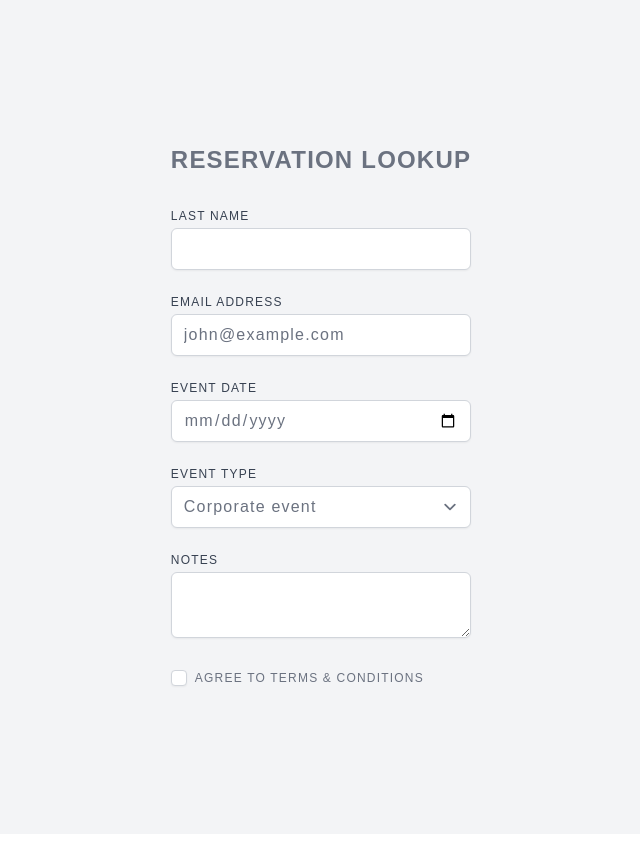
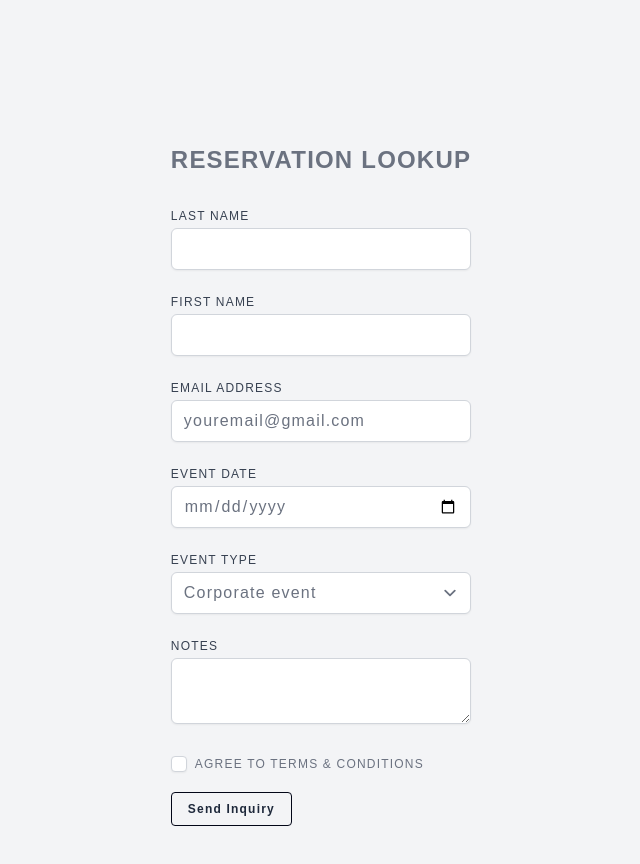
Before and after one commit to mhackersu/dbm-photography, a Next.js app: page /booking-form in a window 1280 px wide. Shown: the top 864 px of the page, without its empty margins (319-959 px from the left). Before the commit the page ends 834 px from the top, so only its background shows below. Built offline with nearby package versions, Linux system fonts and the light colour scheme.

Commit message:
elevate form

```diff
--- a/src/pages/booking-form.tsx
+++ b/src/pages/booking-form.tsx
@@ -13,8 +13,12 @@ export default function BookingForm() {
                 <input type="text" className="mt-1 block w-full rounded-md border-gray-300 shadow-sm focus:border-indigo-300 focus:ring focus:ring-indigo-200 focus:ring-opacity-50" placeholder=""></input>
               </label>
               <label className="block">
+                <span className="text-gray-700">First name</span>
+                <input type="text" className="mt-1 block w-full rounded-md border-gray-300 shadow-sm focus:border-indigo-300 focus:ring focus:ring-indigo-200 focus:ring-opacity-50" placeholder=""></input>
+              </label>
+              <label className="block">
                 <span className="text-gray-700">Email address</span>
-                <input type="email" className="mt-1 block w-full rounded-md border-gray-300 shadow-sm focus:border-indigo-300 focus:ring focus:ring-indigo-200 focus:ring-opacity-50" placeholder="john@example.com"></input>
+                <input type="email" className="mt-1 block w-full rounded-md border-gray-300 shadow-sm focus:border-indigo-300 focus:ring focus:ring-indigo-200 focus:ring-opacity-50" placeholder="youremail@gmail.com"></input>
               </label>
               <label className="block">
                 <span className="text-gray-700">Event date</span>
@@ -45,6 +49,10 @@ export default function BookingForm() {
               </div>
             </div>
           </div>
+          <br></br>
+          <button className="bg-transparent hover:bg-slate-500 text-slate-800 font-semibold hover:text-white py-2 px-4 border border-slate-950 hover:border-transparent rounded">
+            Send Inquiry
+          </button>
         </div>
       </div>
     );
```
